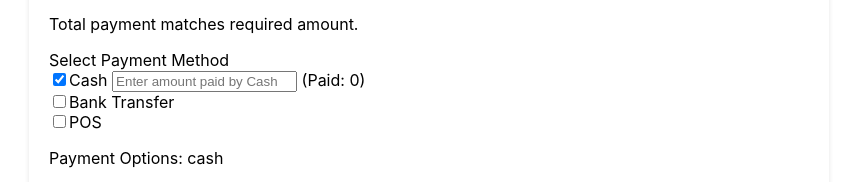
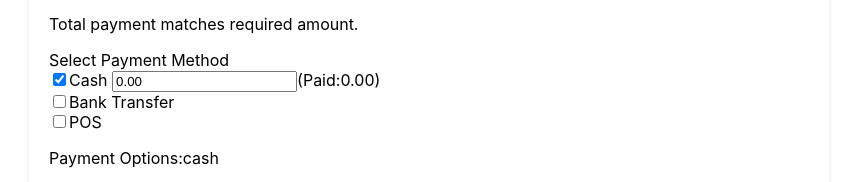
Before and after one commit to abiolatom/Eddietom, a React (Create React App) app: page / in a window 1280 px wide. Both pictures are taken after a click on the checkbox 270 px from the left and 421 px from the top of the page. Shown: the part 342-524 px from the top of the page, without its empty margins (211-1068 px from the left). Built offline with nearby package versions, Linux system fonts and the light colour scheme.

Commit message:
can't change input value

```diff
--- a/src/components/PaymentMethod.js
+++ b/src/components/PaymentMethod.js
@@ -15,17 +15,25 @@ const PaymentMethod = () => {
   const handleAmountChange = (event, value) => {
     const newAmount = { ...amounts };
     newAmount[value] = event.target.value;
+
+    if (
+      !selectedOptions.some((option) => option.value === value) &&
+      (!event.target.value || parseFloat(event.target.value) === 0)
+    ) {
+      delete newAmount[value];
+    }
     setAmounts(newAmount);
   };
 
   const handleOptionChange = (value) => {
     const newSelectedOptions = [...selectedOptions];
-    const index = newSelectedOptions.indexOf(value);
+    const index = newSelectedOptions.findIndex((option) => option.value === value);
 
     if (index !== -1) {
       newSelectedOptions.splice(index, 1);
     } else {
-      newSelectedOptions.push(value);
+      const selectedOption = { value, amounts: 0 };
+      newSelectedOptions.push(selectedOption);
     }
     console.log("Updated selectedOptions:", newSelectedOptions, amounts);
 
@@ -33,17 +41,21 @@ const PaymentMethod = () => {
   };
 
   const optionsRender = () => {
-    const totalPayment = Object.values(amounts).reduce(
-      (acc, amount) => acc + parseFloat(amount) || 0,
-      0
+    return (
+      <div>
+        {options.map((option) => {
+          const isChecked = selectedOptions.some(
+            (selectedOption) => selectedOption.value === option.value
           );
-    return options.map((option) => {
-      const isChecked = selectedOptions.includes(option.value);
           const paymentInput = isChecked ? (
             <input
               type="number"
               placeholder={`Enter amount paid by ${option.label}`}
-          value={amounts[option.value] || ""}
+              value={(
+                selectedOptions.find(
+                  (selectedOption) => selectedOption.value === option.value
+                )?.amount || 0
+              ).toFixed(2)}
               onChange={(e) => handleAmountChange(e, option.value)}
             />
           ) : null;
@@ -57,10 +69,22 @@ const PaymentMethod = () => {
               />
               <label>{option.label} </label>
               {paymentInput}
-          {isChecked && <span> (Paid: {amounts[option.value] || 0})</span>}
+              {isChecked && (
+                <span>
+                  (Paid:
+                  {(
+                    selectedOptions.find(
+                      (selectedOption) => selectedOption.value === option.value
+                    )?.amount || 0
+                  ).toFixed(2)}
+                  )
+                </span>
+              )}
             </div>
           );
-    });
+        })}
+      </div>
+    );
   };
 
   const paymentComparison = () => {
@@ -88,7 +112,10 @@ const PaymentMethod = () => {
       </p>
       <p>{paymentComparison()}</p>
       <label>Select Payment Method</label> {optionsRender()}
-      <p>Payment Options: {selectedOptions.join(", ")}</p>
+      <p>
+        Payment Options:
+        {selectedOptions.map((o) => o.value).join(", ")}
+      </p>
     </div>
   );
 };
```
Lines whose indentation alone changed are shown as unchanged.
